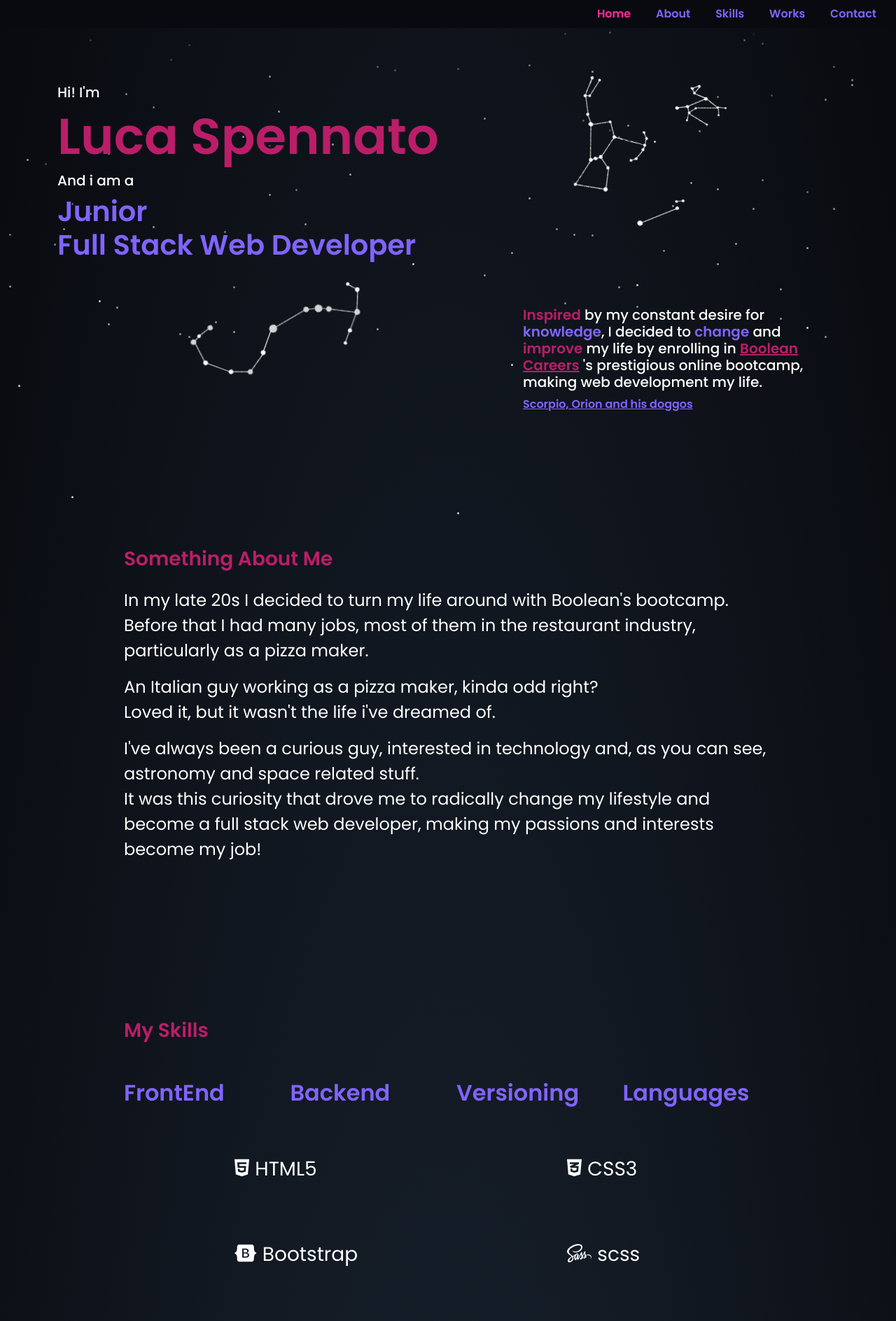
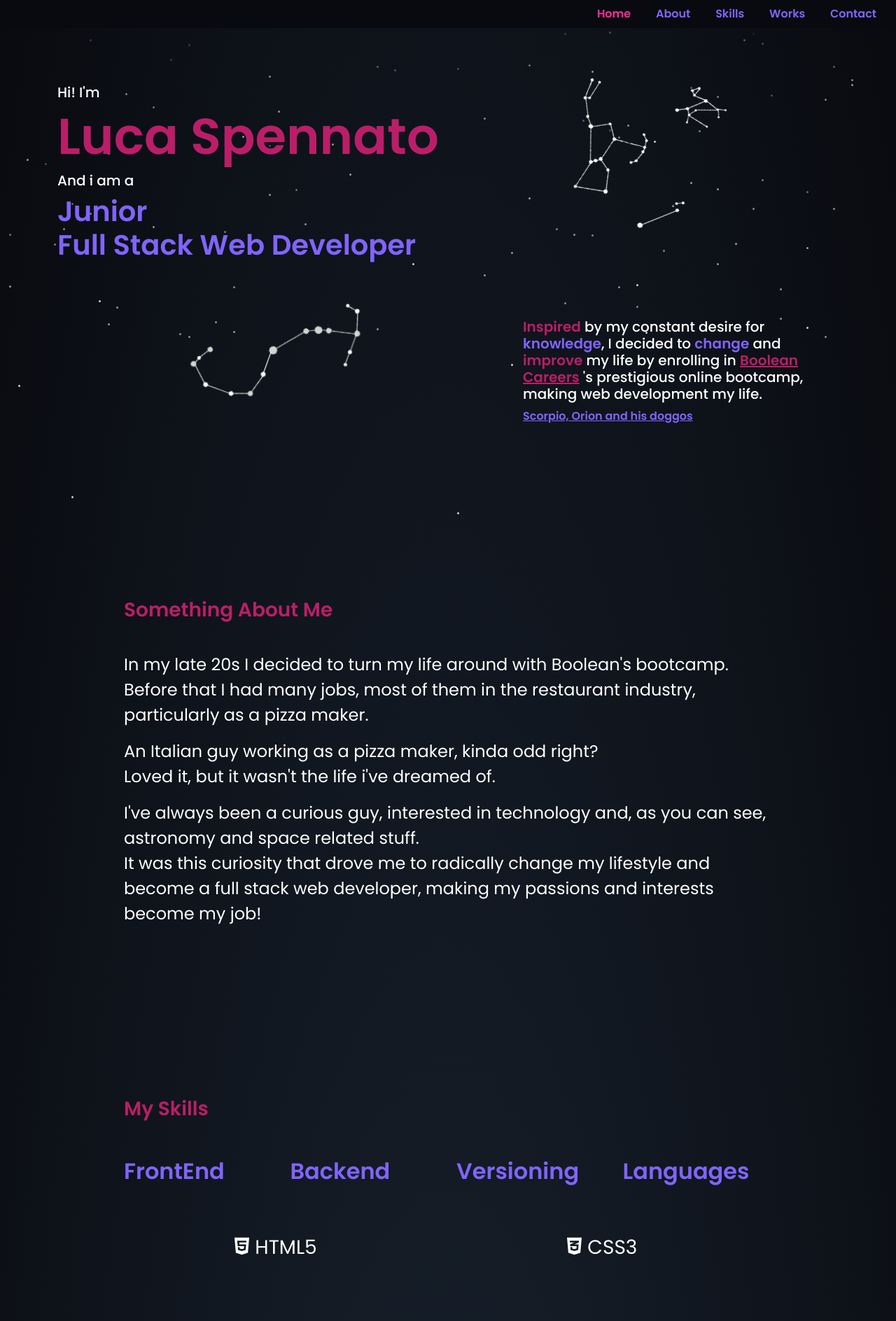
Before and after one commit to LucaSpennato/Luca-Spennato, a Vue app: page / in a window 1280 px wide. Shown: the top 1888 px of the page at 70% size. Built offline with nearby package versions, Linux system fonts and the light colour scheme.

Commit message:
spacings testing

```diff
--- a/src/components/mainComponents/AboutSection.vue
+++ b/src/components/mainComponents/AboutSection.vue
@@ -35,4 +35,9 @@ export default {
 
 <style lang="scss" scoped>
 
+  #about{
+    min-height: 80vh;
+  }
+
+
 </style>
--- a/src/components/mainComponents/PresentationSection.vue
+++ b/src/components/mainComponents/PresentationSection.vue
@@ -50,6 +50,7 @@ export default {
 <style lang="scss" scoped>
 
     #presentation{
+        min-height: 75vh;
 
         .img-container{
             transform: rotate(20deg);
--- a/src/components/mainComponents/ReachMeSection.vue
+++ b/src/components/mainComponents/ReachMeSection.vue
@@ -73,6 +73,7 @@ export default {
 @import '../../scss/partials/variables';
 
     #reachMe{
+        min-height: 80vh;
 
         button{
             font-weight: bold;
--- a/src/components/mainComponents/SkillsSection.vue
+++ b/src/components/mainComponents/SkillsSection.vue
@@ -140,7 +140,7 @@ export default {
   @import '../../scss/partials/_variables.scss';
 
   #skills{
-
+    min-height: 80vh;
     #selection{
       text-transform: capitalize;
       border: 1px solid #fff;
--- a/src/components/mainComponents/WorksSection.vue
+++ b/src/components/mainComponents/WorksSection.vue
@@ -234,7 +234,7 @@ export default {
 
   #works{
     position: relative;
-
+    min-height: 100vh;
     .btns-field{
       display: flex;
       justify-content: space-between;
@@ -284,6 +284,11 @@ export default {
         }
       }
     }
+
+    .description{
+      min-height: 30vh;
+    }
+
 
   #carousel-imgs-wrapper{
     *:not(.description){
```
Also changed, not shown: 1 other file (tests, documents, lock files or other folders).
